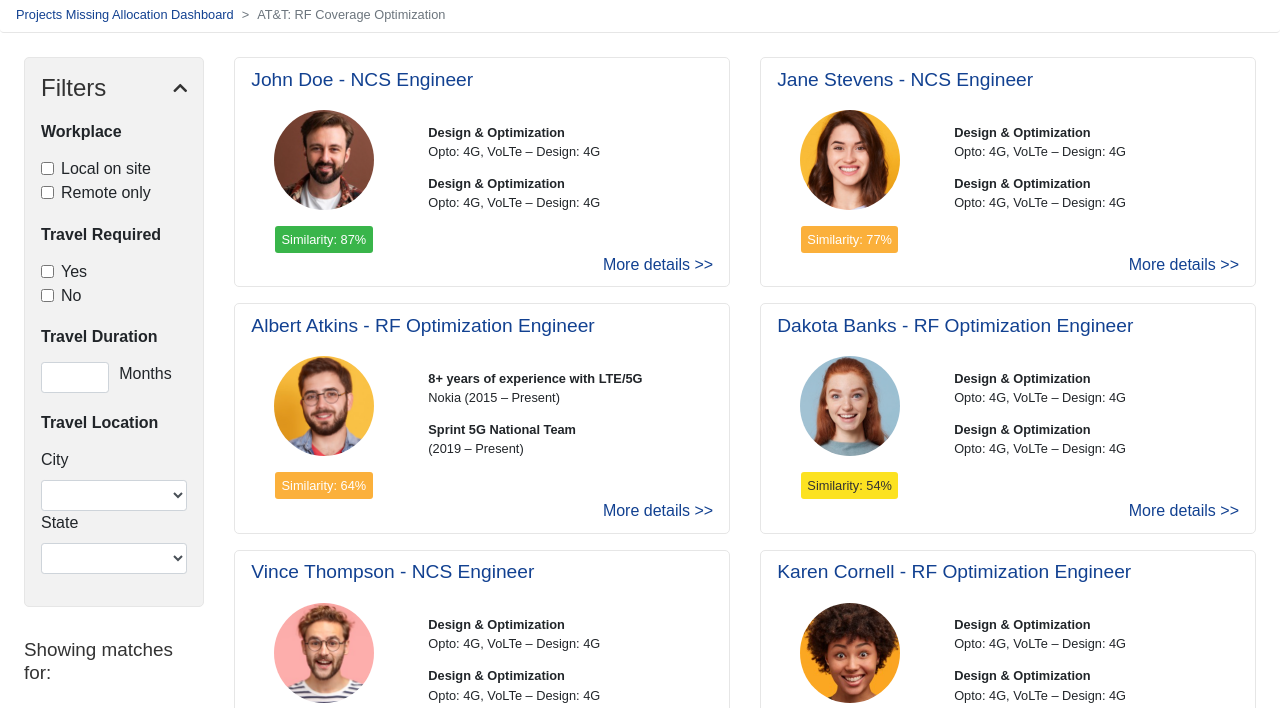
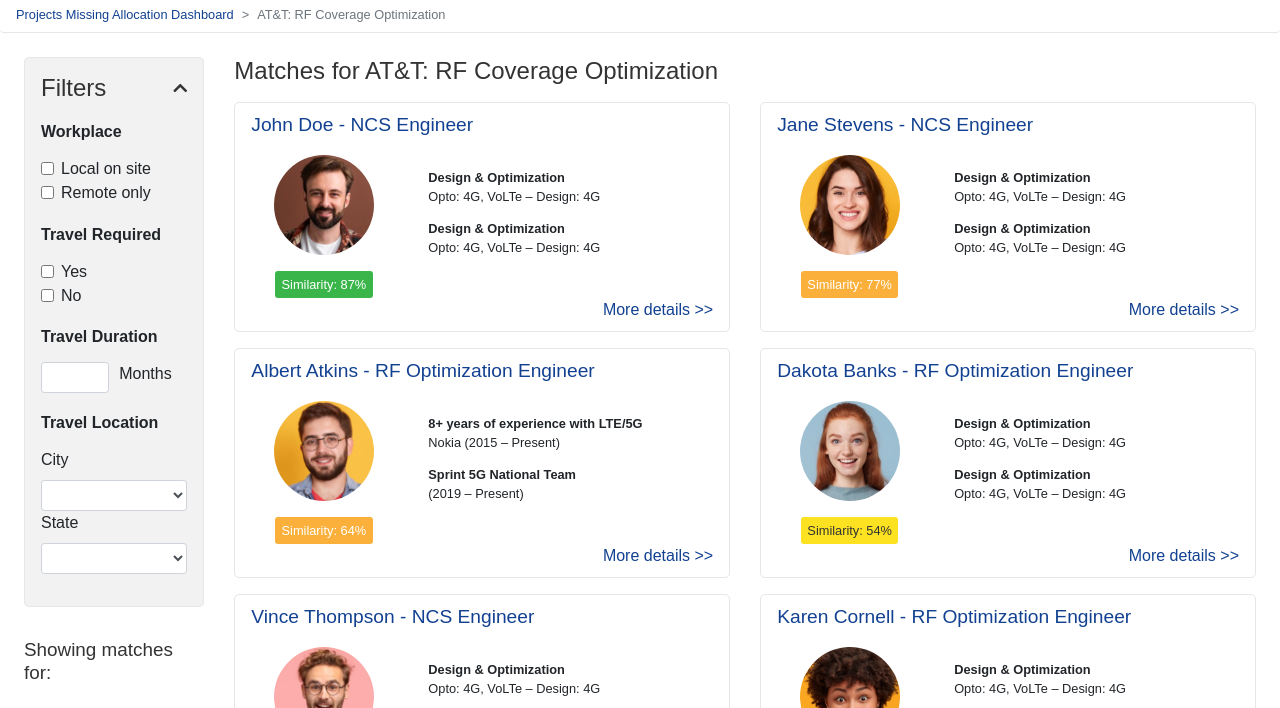
Before and after one commit to zinafront/dsdp, a plain HTML site: page matches.html in a window 1280 px wide. Shown: the part 63-771 px from the top of the page. Drawn offline with nearby package versions, Linux system fonts and the light colour scheme; a web font is replaced by a local one.

Commit message:
Added title to matches section

```diff
--- a/matches.html
+++ b/matches.html
@@ -145,6 +145,9 @@
         </div>
         <div class="col-lg-10">
           <section class="matches-box">
+            <div class="col-lg-12">
+              <h3>Matches for AT&T: RF Coverage Optimization</h3>
+            </div>
             <div class="col-lg-6">
               <div class="card">
                 <h4>John Doe - NCS Engineer</h4>
```
